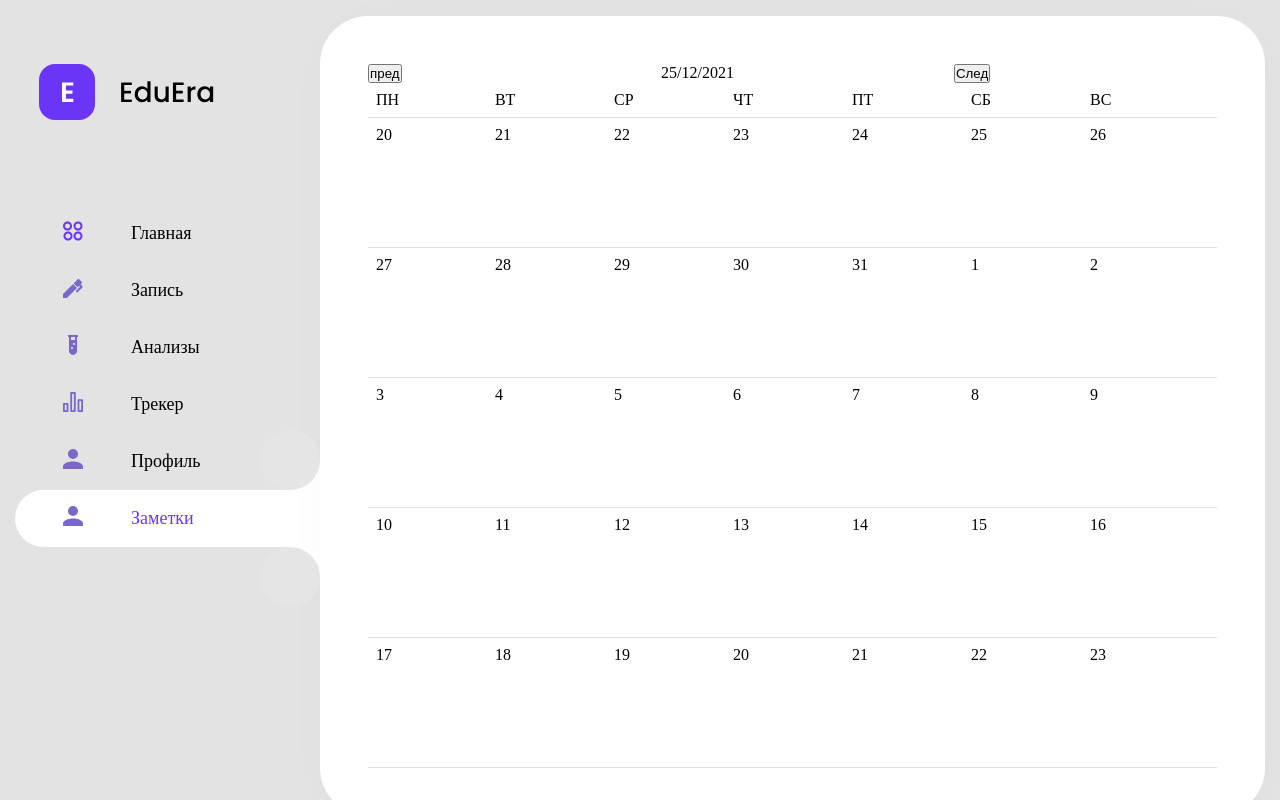
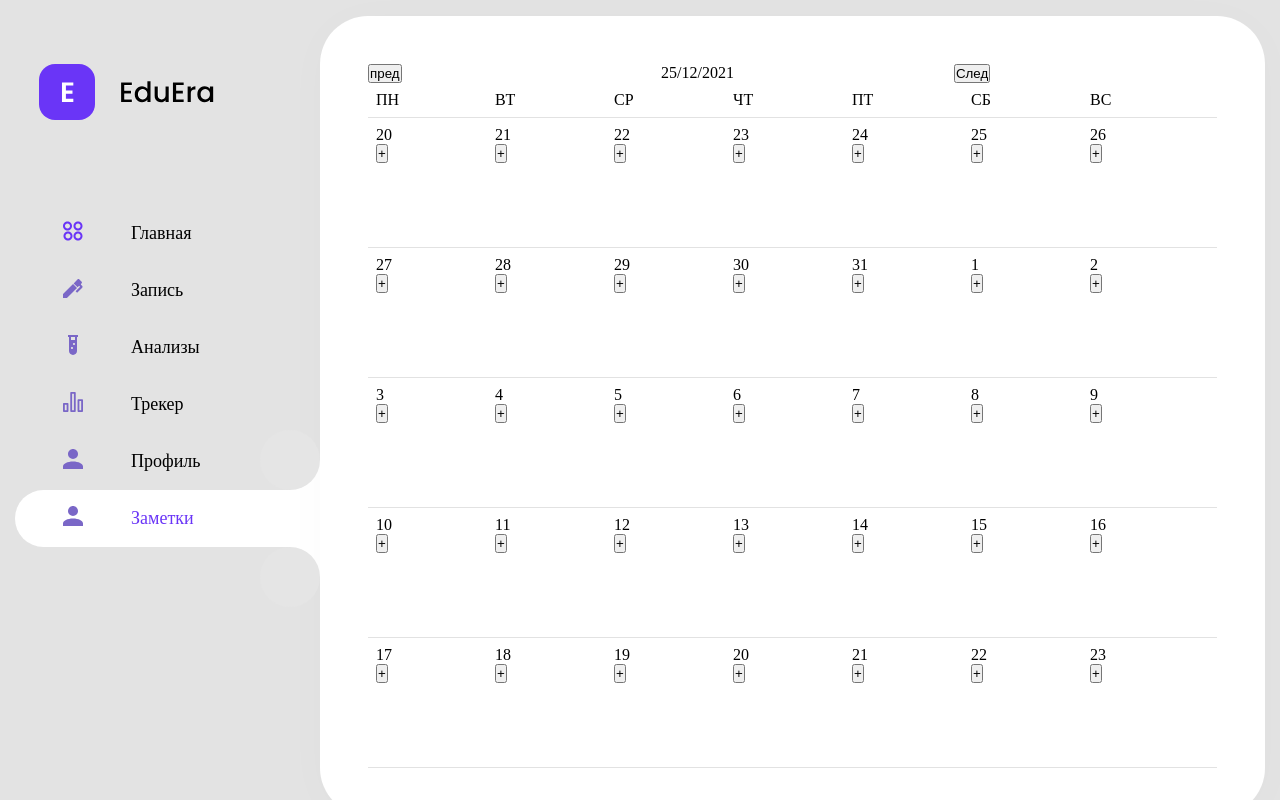
Before and after one commit to nmibragimov7/mediq, a React (Create React App) app: page /scheduler in a window 1280 px wide. Both pictures are taken after typing "name@example.com", "Sample123" into the empty fields and a click on the button "Войти". Built offline with nearby package versions, Linux system fonts and the light colour scheme.

Commit message:
add new event logic

```diff
--- a/src/base.css
+++ b/src/base.css
@@ -29,9 +29,11 @@ html {
 .h-100 {
     height: 100%;
 }
-.w-100{
+
+.w-100 {
     width: 100%;
 }
+
 .text-center {
     text-align: center;
 }
@@ -42,6 +44,10 @@ html {
     padding-left: 15px;
     margin-right: auto;
     margin-left: auto;
+}
+
+.position-relative {
+    position: relative;
 }
 
 @media (min-width: 576px) {
--- /dev/null
+++ b/src/fixtures/helpers.js
@@ -0,0 +1 @@
+export const getArrayFromSize = (num) => new Array(num).fill(undefined).map((_, i) => i);
--- /dev/null
+++ b/src/fixtures/records.js
@@ -0,0 +1,28 @@
+export const records = [{
+    id: 1,
+    text: "Прессотерапия"
+},
+    {
+        id: 2,
+        text: "Анализы"
+    },
+    {
+        id: 3,
+        text: "Тренировка"
+    },
+    {
+        id: 4,
+        text: "Диагностика ( экг, узи)"
+    },
+    {
+        id: 5,
+        text: "Капельница"
+    },
+    {
+        id: 6,
+        text: "Массаж"
+    },
+    {
+        id: 7,
+        text: "Гидротерапия"
+    }]
--- a/src/pages/Scheduler/Calendar.jsx
+++ b/src/pages/Scheduler/Calendar.jsx
@@ -1,23 +1,20 @@
-import React, {useMemo} from 'react';
+import React from 'react';
 import SchedulerRow from "./SchedulerRow";
 import SchedulerCard from "./SchedulerCard";
 import s from "./indes.module.css"
 
-const getArrayFromSize = (num) => new Array(num).fill(undefined).map((_, i) => i);
 
-const Calendar = ({now}) => {
-    const daysInWeek = getArrayFromSize(7)
-    let count = -1
+const Calendar = ({data, onShowEvent}) => {
     return (
         <div className={"h-100"}>
             {
-                getArrayFromSize(5).map(e => {
+                data.map((days, i) => {
                     return <SchedulerRow classes={s.h25}
-                                         key={e}>{
-                        daysInWeek.map(d => {
-                            count++
-                            return <SchedulerCard key={d}
-                                                  day={now.startOf("week").plus({day: count}).day}/>
+                                         key={i}>{
+                        days.map(d => {
+                            return <SchedulerCard key={d.id}
+                                                  onShowEvent={onShowEvent}
+                                                  day={d}/>
                         })
                     }</SchedulerRow>
                 })
--- a/src/pages/Scheduler/SchedulerCard.jsx
+++ b/src/pages/Scheduler/SchedulerCard.jsx
@@ -1,10 +1,16 @@
 import React from 'react';
 
-const SchedulerCard = ({day}) => {
+const SchedulerCard = ({day, onShowEvent}) => {
     return (
-        <div className={"w-100 h-100"}>
+        <div className={"w-100 h-100 position-relative"}>
             <div>
-                {day}
+                {day.day}
+            </div>
+            <div>
+                {day.records.map(r => {
+                    return <div key={r.id}>{r.text}</div>
+                })}
+                {!day.records.length && <button onClick={onShowEvent.bind(null, day.id)}>+</button>}
             </div>
         </div>
     );
--- /dev/null
+++ b/src/pages/Scheduler/SelectEvent.jsx
@@ -0,0 +1,26 @@
+import React, {useState} from 'react';
+import BaseModal from "../../components/base/BaseModal/BaseModal";
+
+import {records as fixtures} from "../../fixtures/records";
+
+const SelectEvent = ({
+                         isShow,
+                         onSelect = () => {
+                         },
+                         setIsShow = () => {},
+                     }) => {
+    const [records, setRecords] = useState(fixtures)
+    const onSelectHandler = (record) => {
+        setIsShow(false)
+        onSelect(record)
+    }
+    return (
+        <BaseModal isShowed={isShow} onClose={setIsShow.bind(null, false)}>
+            {records.map(r => {
+                return <div key={r.id} onClick={onSelectHandler.bind(null, r)}>{r.text}</div>
+            })}
+        </BaseModal>
+    );
+};
+
+export default SelectEvent;
--- a/src/pages/Scheduler/Sheduler.jsx
+++ b/src/pages/Scheduler/Sheduler.jsx
@@ -1,10 +1,19 @@
-import React, {useMemo, useState} from 'react';
+import React, {useMemo, useState, useEffect} from 'react';
 import {Info, DateTime} from "luxon";
 import SchedulerRow from "./SchedulerRow";
 import Calendar from "./Calendar";
-
+import {getArrayFromSize} from "../../fixtures/helpers";
+import SelectEvent from "./SelectEvent";
 
 const Scheduler = () => {
+    const [modalData, setModalData] = useState({
+        dateId: null,
+        isShow: false
+    })
+    const onCloseModal = () => setModalData((prev) => ({...prev, isShow: false}))
+    const onShowModal = (id) => {
+        setModalData(prev => ({isShow: true, dateId: id}))
+    }
     const weekdays = useMemo(() => {
         return Info.weekdays("short", {
             locale: "ru"
@@ -13,6 +22,37 @@ const Scheduler = () => {
     const [now, setNow] = useState(DateTime.local())
     const setMonth = (month) => {
         setNow((prev) => prev.plus({month}))
+    }
+    const [data, setData] = useState([])
+    useEffect(() => {
+        let count = -1
+        const arrData = getArrayFromSize(5).map(el => {
+            return weekdays.map(e => {
+                count++
+                return {
+                    id: count,
+                    day: now.startOf("week").plus({day: count}).day,
+                    records: []
+                }
+            })
+        })
+        setData(() => arrData)
+    }, [now])
+    const onAddEvent = (record) => {
+        setData(dayRows => {
+            let isAdded = false
+            return dayRows.map(days => {
+                const arr = days.map(d => {
+                    if (isAdded) return d;
+                    if (d.id === modalData.dateId) {
+                        isAdded = true
+                        return {...d, records: d.records.concat(record)}
+                    }
+                    return d
+                })
+                return arr
+            })
+        })
     }
     return (
         <div className={"h-100 d-flex flex-column"}>
@@ -31,8 +71,11 @@ const Scheduler = () => {
                 {weekdays.map(d => (<div className={"w-100"} key={d}>{d.toUpperCase()}</div>))}
             </SchedulerRow>
             <div className={"flex-grow-1"}>
-                <Calendar now={now}/>
+                <Calendar onShowEvent={onShowModal} data={data}/>
             </div>
+            <SelectEvent isShow={modalData.isShow}
+                         onSelect={onAddEvent}
+                         setIsShow={onCloseModal}/>
         </div>
     );
 };
```
